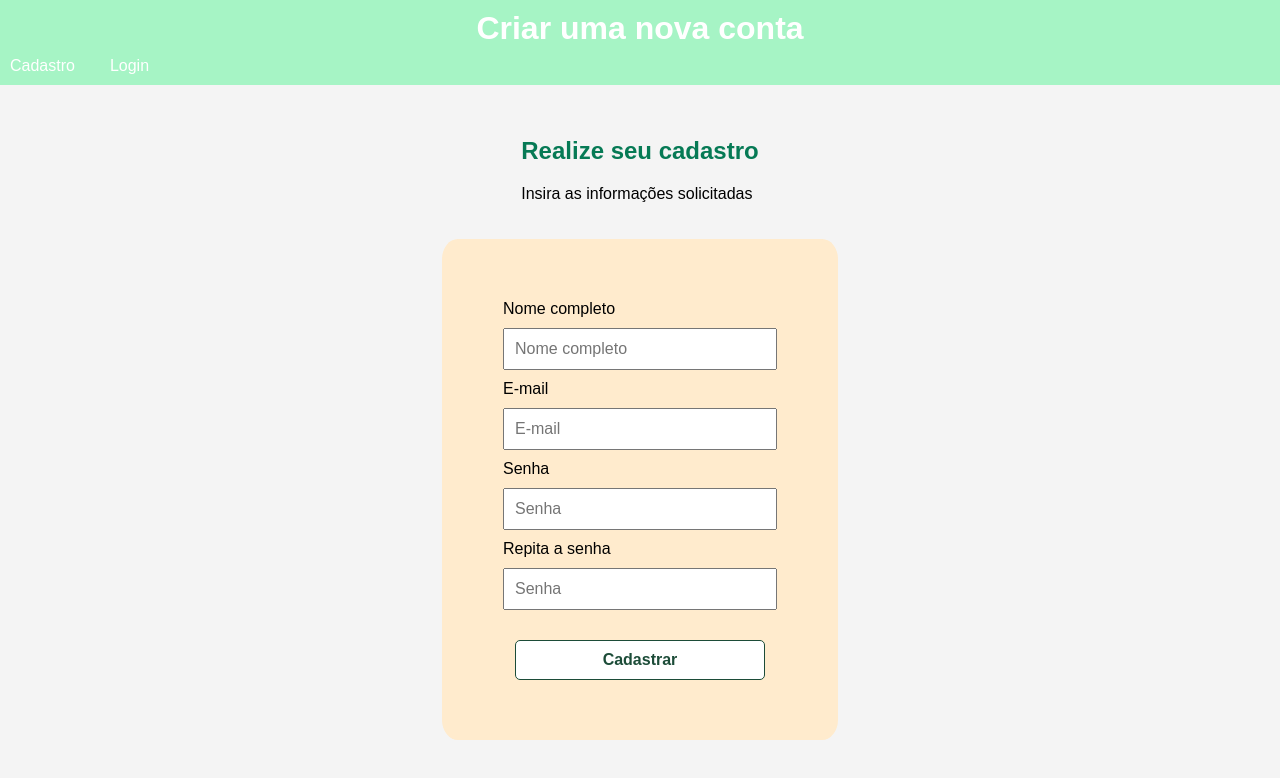
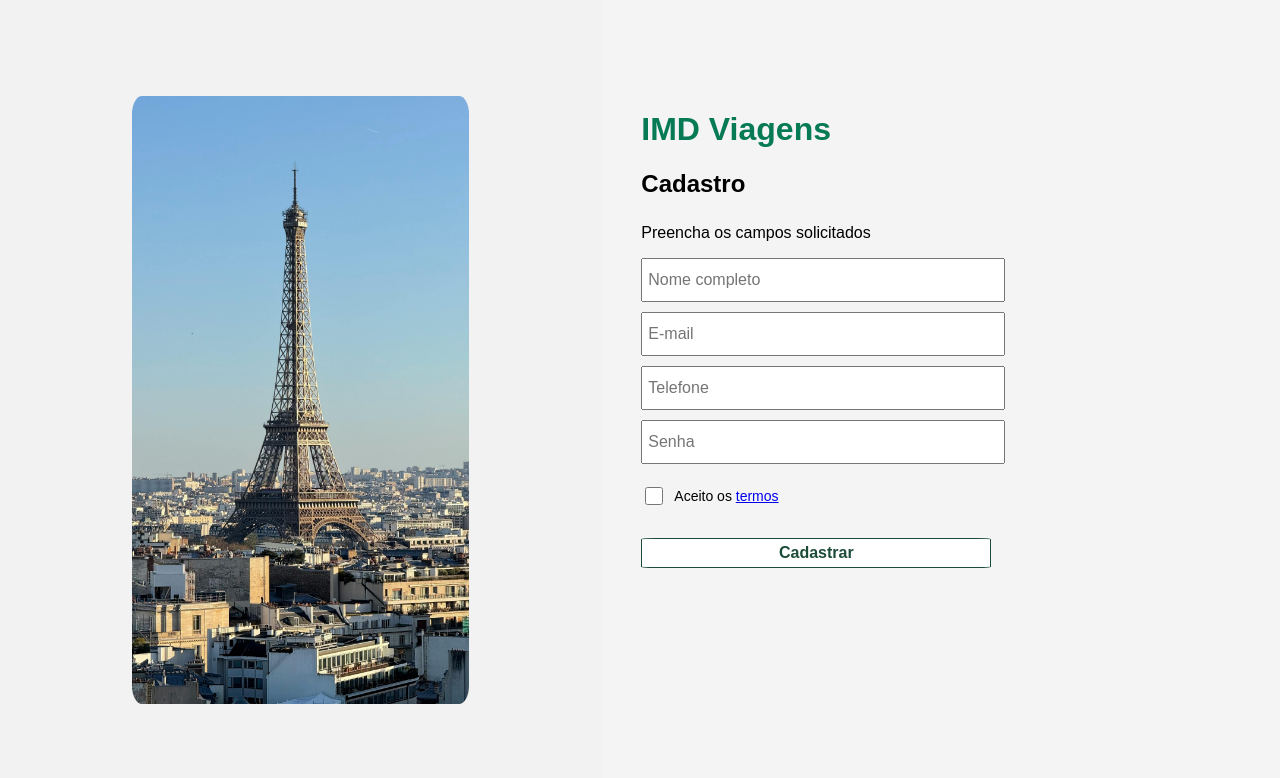
Before and after one commit to PuliSaglio/projeto_web1_un1, a plain HTML site: page cadastro.html in a window 1280 px wide. Drawn offline with Linux system fonts and the light colour scheme.

Commit message:
atualização das páginas login e cadastro

```diff
--- a/assets/css/cadastro.css
+++ b/assets/css/cadastro.css
@@ -1,109 +1,183 @@
+/*responsividade para telas menores que 768px*/
+@media (max-width: 768px) {
+    .container-body {
+        flex-direction: column;
+    }
+}
+
+/*#################################
+    BODY
+  ###############################*/
 body {
+    display: flex;
     font-family: Arial, sans-serif;
     margin: 0;
     padding: 0;
     background-color: #f4f4f4;
+    align-items: center;  /* <-- Correção aqui */
+    justify-content: center;  /* <-- Correção aqui */
+    height: 100vh;
+}
+
+
+/*#################################
+    HEADER
+  ###############################*/
+header {
+    display: block;
+    justify-content: center;
+    align-items: center;
+    padding: 10px 0;
+}
+
+header h1 {
+    color: black;
+    text-align: left;
+    font-weight: bold;
+}
+
+header h1 a{
+    text-decoration: none;
+    color: #067a55;
+}
+
+header h2 {
+    margin: 0;
+    color: black;
+    text-align: left;
+    font-weight: bold;
+}
+
+
+/*####################################
+    MAIN - CORPO PRINCIPAL DA PÁGINA
+  ###################################*/
+
+/*  DIV CENTRAL BODY  */
+.container-body {
+    display: flex;
     align-items: center;
     justify-content: center;
-    height: 100vh;
+    height: 100%;
+    width: 100%;
+}
+
+main h2{
+    color: black;
 
 }
 
-header {
-    background-color:#a6f4c5;
-    justify-content: center;
-    align-items: center;
+/* Div da esquerda ocupando 50%  -- IMAGENS */
+#div-esquerda {
+    width: 50%;
+    height: 100vh;
+    padding: 20px;
+    background-color: #f2f2f2;
+    box-sizing: border-box;
 }
 
-header h1 {
-    margin: 0;
-    color: white;
+.slider {
+    position: relative;
+    display: flex;
+    align-items: center;
+    justify-content: center;
     text-align: center;
-   padding-top: 10px;
+    top: 10%;
+    left: 20%;
+    width: 60%;
+    height: 80%;
 }
 
-main h2{
-    color: #067a55;
+.slide {
+    position: absolute;
+    top: 0;
+    left: 0;
+    width: 100%;
+    height: 100%;
+    opacity: 100%;
+    transition: opacity 1s ease-in-out;
+    border-radius: 3%;
+}
+
+/* Div da direita ocupando 50%  -- FORMULÁRIO */
+main {
+    display: flex;
+    align-items: left;
+    justify-content: left;
+    flex-direction: column;
+}
+
+main section{
+    display: flex;
+    align-items: left;
+    justify-content: center;
+    flex-direction: column;
 
 }
 
-nav {
-    align-items: center;
+.container-login{
+    align-items: left;
     justify-content: left;
     display: flex;
-}
-
-nav a {
-    color: white;
-    margin-right: 15px;
-    text-decoration: none;
-    padding: 10px;
-}
-
-.menu-navegacao:hover{
-    border-bottom: 2px solid black;
-}
-
-main {
-    padding: 2rem;
-    align-items: center;
-    justify-content: center;
-    display: flex;
-    flex-direction: column;
-}
-
-.container-cadastro{
-    margin-top: 20px;
-    align-items: center;
-    justify-content: left;
-    display: flex;
-    flex-direction: column;
+    flex-direction:row;
     text-align: left;
-    background-color: blanchedalmond;
-    padding: 5%;
     border-radius: 4%;
 }
 
 .formulario {
     display: flex;
-    flex-direction: column;
-    gap:10px;
-    align-items: flex-start;
+    flex-direction: column;  /* <-- Importante para alinhar os inputs em coluna */
+    gap: 10px;
+    align-items: flex-start;  /* ou center se preferir tudo centralizado */
 }
 
+#termos {
+    display: flex;
+    align-items: center;
+    gap: 8px; /* espaço entre o checkbox e o texto */
+    justify-content: flex-start; /* garante alinhamento à esquerda */
+    margin-top: 10px; /* opcional: separação vertical */
+  }
+
+#termos input[type="checkbox"] {
+    width: 18px;
+    height: 18px;
+    cursor: pointer;
+}
+
+#termos label {
+    cursor: pointer;
+    font-size: 14px;
+}
+
+#div-direita {
+    width: 50%;
+    height: 80%;
+    padding: 40px;
+  }
+
+
 input, button {
-    padding: 10px;
-    width: 250px;
+    padding: 5px;
+    width: 350px;
+    height: 30px;
     font-size: 16px;
 }
 
-#botao-cadastrar{
+#botao-entrar{
     margin-top: 20px;
     border: none;
     background-color: white;
     font-weight: bold;
     border: #1c4c38 solid 1px;
-    border-radius: 5px;
+    border-radius: 4%;
     color: #1c4c38;
 
 }
 
-#botao-cadastrar:hover{
+#botao-entrar:hover{
     cursor: pointer;
     border: none;
     background-color: #a6f4c5;
 
 }
-
-
-label{
-    display: block;
-    text-align: left;
-
-}
-
-#bottom-botao{
-    display: flex;
-    justify-content: center;
-    width: 100%;
-}
--- a/assets/css/login.css
+++ b/assets/css/login.css
@@ -5,6 +5,9 @@
     }
 }
 
+/*#################################
+    BODY
+  ###############################*/
 body {
     display: flex;
     font-family: Arial, sans-serif;
@@ -14,55 +17,51 @@ body {
     align-items: left;
     justify-content: left;
     height: 100vh;
+}
 
-}
+
 /*#################################
     HEADER
   ###############################*/
 header {
+    display: block;
     justify-content: center;
     align-items: center;
-    display: flex;
-    padding: 20px 0;
+    padding: 10px 0;
 }
 
 header h1 {
+    text-align: left;
+    font-weight: bold;
+}
+
+header h1 a{
+    text-decoration: none;
+    color: #067a55;
+}
+
+header h2 {
     margin: 0;
     color: black;
-    text-align: center;
+    text-align: left;
     font-weight: bold;
-    padding: 10px;
 }
 
-nav {
-    margin-top: 10px;
-    display: flex;
-    flex-direction: row;
-    justify-content: center;
-    gap: 20px;
-}
-
-nav a{
-    padding: 8px 12px;
-}
 
 /*####################################
     MAIN - CORPO PRINCIPAL DA PÁGINA
   ###################################*/
-main h2{
-    color: #067a55;
-
-}
-
-.menu-navegacao:hover{
-    border-bottom: 2px solid black;
-}
 
 /*  DIV CENTRAL BODY  */
 .container-body {
     display: flex;
     height: 100%;
     width: 100%;
+}
+
+main h2{
+    color: black;
+
 }
 
 /* Div da esquerda ocupando 50% */
@@ -74,31 +73,7 @@ main h2{
     box-sizing: border-box;
 }
 
-/* Div da direita ocupando 50% */
-#div-direita {
-    width: 50%;
-    height: 80%;
-    padding: 40px;
-  }
-
-/* Slider com imagens sobrepostas */
-.slider {
-position: relative;
-width: 50%;
-height: 50%;
-}
-
-.slide {
-position: absolute;
-top: 0;
-left: 0;
-width: 100%;
-opacity: 100%;
-transition: opacity 1s ease-in-out;
-}
-
 main {
-    padding: 2rem;
     display: flex;
     align-items: center;
     justify-content: center;
@@ -106,9 +81,9 @@ main {
 }
 
 main section{
+    display: flex;
     align-items: center;
     justify-content: center;
-    display: flex;
     flex-direction: column;
 
 }
@@ -120,7 +95,6 @@ main section{
     display: flex;
     flex-direction: column;
     text-align: center;
-    background-color: blanchedalmond;
     padding: 5%;
     border-radius: 4%;
 }
@@ -132,9 +106,36 @@ main section{
     align-items: center;
 }
 
+/* Div da direita ocupando 50% */
+#div-direita {
+    width: 50%;
+    height: 80%;
+    padding: 40px;
+  }
+
+/* Slider com imagens sobrepostas */
+.slider {
+    position: relative;
+    width: 80%;
+    height: 100%;
+
+}
+
+.slide {
+    position: absolute;
+    top: 0;
+    left: 0;
+    width: 100%;
+    height: 100%;
+    opacity: 100%;
+    transition: opacity 1s ease-in-out;
+    border-radius: 3%;
+}
+
 input, button {
-    padding: 10px;
-    width: 250px;
+    padding: 5px;
+    width: 350px;
+    height: 30px;
     font-size: 16px;
 }
 
@@ -144,7 +145,7 @@ input, button {
     background-color: white;
     font-weight: bold;
     border: #1c4c38 solid 1px;
-    border-radius: 5px;
+    border-radius: 4%;
     color: #1c4c38;
 
 }
@@ -155,9 +156,3 @@ input, button {
     background-color: #a6f4c5;
 
 }
-
-a{
-    color: black;
-    text-decoration: none;
-
-}
--- a/cadastro.html
+++ b/cadastro.html
@@ -9,43 +9,50 @@
 </head>
 
 <body>
+
+    <div class="container-body">
+
+        <div id="div-esquerda">
+
+            <div class="slider">
+                <img src="assets/images/Paris.jpg" alt="Praia" class="slide">
+            </div>
+
+        </div>
+
+        <div id="div-direita">
+
             <header>
-        <h1>Criar uma nova conta</h1>
-        <nav>
-            <a class="menu-navegacao" href="cadastro.html">Cadastro</a>
-            <a class="menu-navegacao" href="login.html">Login</a>
-        </nav>
+                <h1><a href="index.html">IMD Viagens</a></h1>
+                <h2>Cadastro</h2>
             </header>
 
             <main>
                 <section>
-            <h2>Realize seu cadastro</h2>
-            <p>Insira as informações solicitadas</p>
+                    <p>Preencha os campos solicitados</p>
                 </section>
 
-        <div class="container-cadastro">
+                <div class="container-login">
                     <form class="formulario" action="">
-                <label for="nome">Nome completo</label>
                         <input type="text" name="nome" placeholder="Nome completo" required>
-
-                <label for="nome">E-mail</label>
                         <input type="email" name="email" placeholder="E-mail" required>
-
-                <label for="senha">Senha</label>
+                        <input type="tel" name="telefone" placeholder="Telefone" required>
                         <input type="password" name="senha" placeholder="Senha" required>
-
-                <label for="senha">Repita a senha</label>
-                <input type="password" name="senha" placeholder="Senha" required>
-
-                <div id="bottom-botao">
-                <button id="botao-cadastrar" type="submit">Cadastrar</button>
+                        <div id="termos">
+                            <input type="checkbox" name="check" placeholder="Confirmo">
+                            <label class="checkbox-container">Aceito os <a href="termos.html">termos</a></label>
                         </div>
-
+                        <button id="botao-entrar" type="submit">Cadastrar</button>
                     </form>
                 </div>
             </main>
 
 
+        </div>
+
+
+    </div>
+
 
 </body>
 </html>
```
Also changed, not shown: login.html (+4 -7 lines), assets/images/Paris.jpg (added), assets/images/casal-na-praia.jpg (added), assets/images/sydney.jpg (added). Lines whose indentation alone changed are shown as unchanged.
